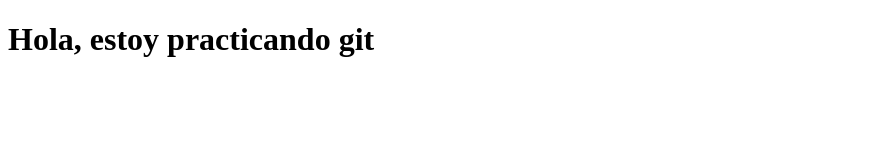
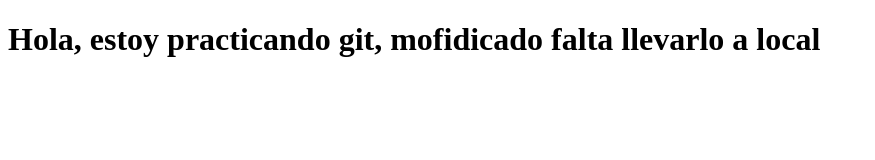
Before and after one commit to Cristian021195/practicas-git-2, a plain HTML site: page index.html in a window 1280 px wide. Shown: the whole page, without its empty margins (0-875 px from the left). Drawn offline with Linux system fonts and the light colour scheme.

Commit message:
Se modifica archivo
Probamos ahora para sincronizar

```diff
--- a/index.html
+++ b/index.html
@@ -7,6 +7,6 @@
     <title>Document</title>
 </head>
 <body>
-    <h1>Hola, estoy practicando git</h1>
+    <h1>Hola, estoy practicando git, mofidicado falta llevarlo a local</h1>
 </body>
 </html>
```
